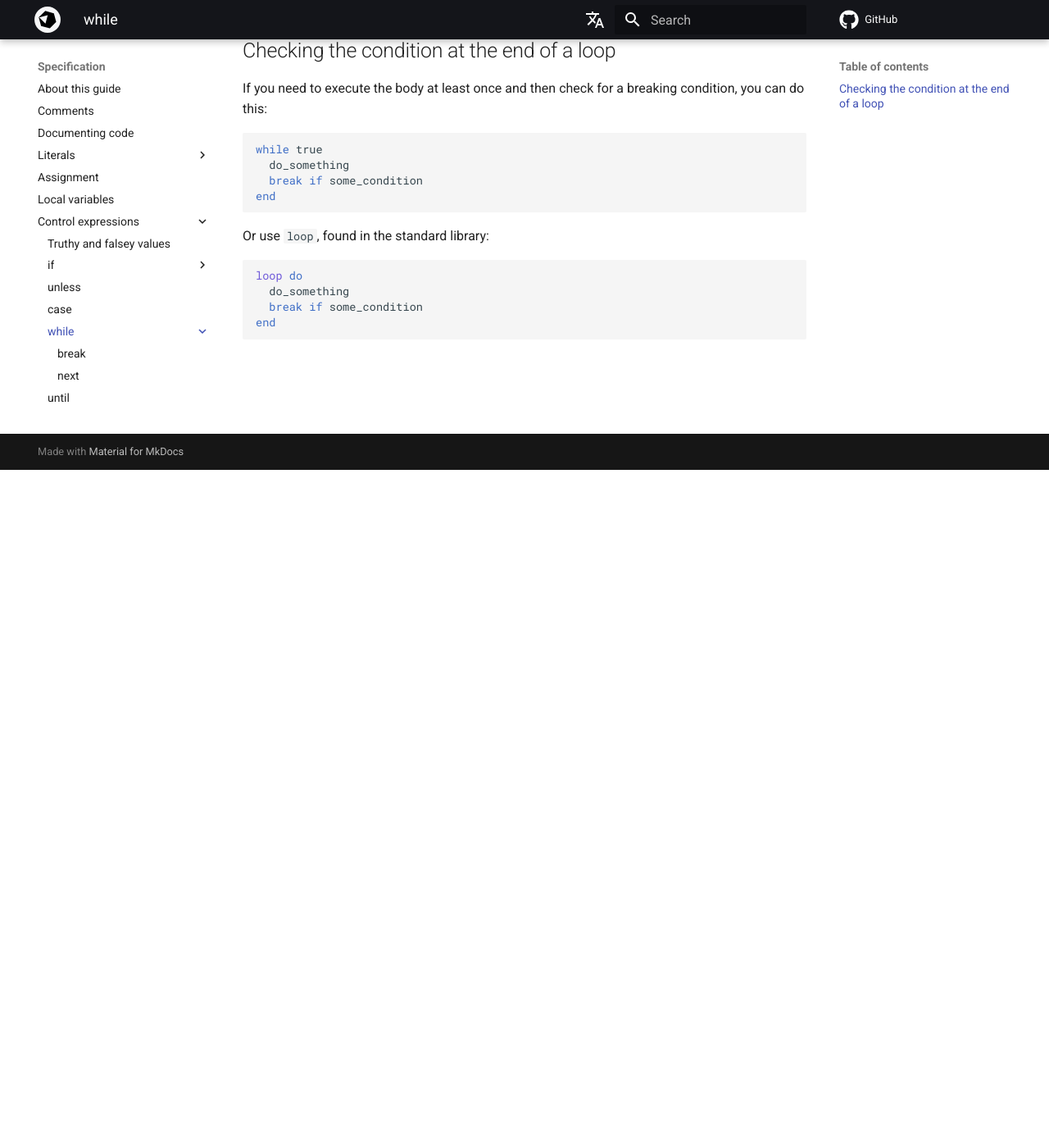
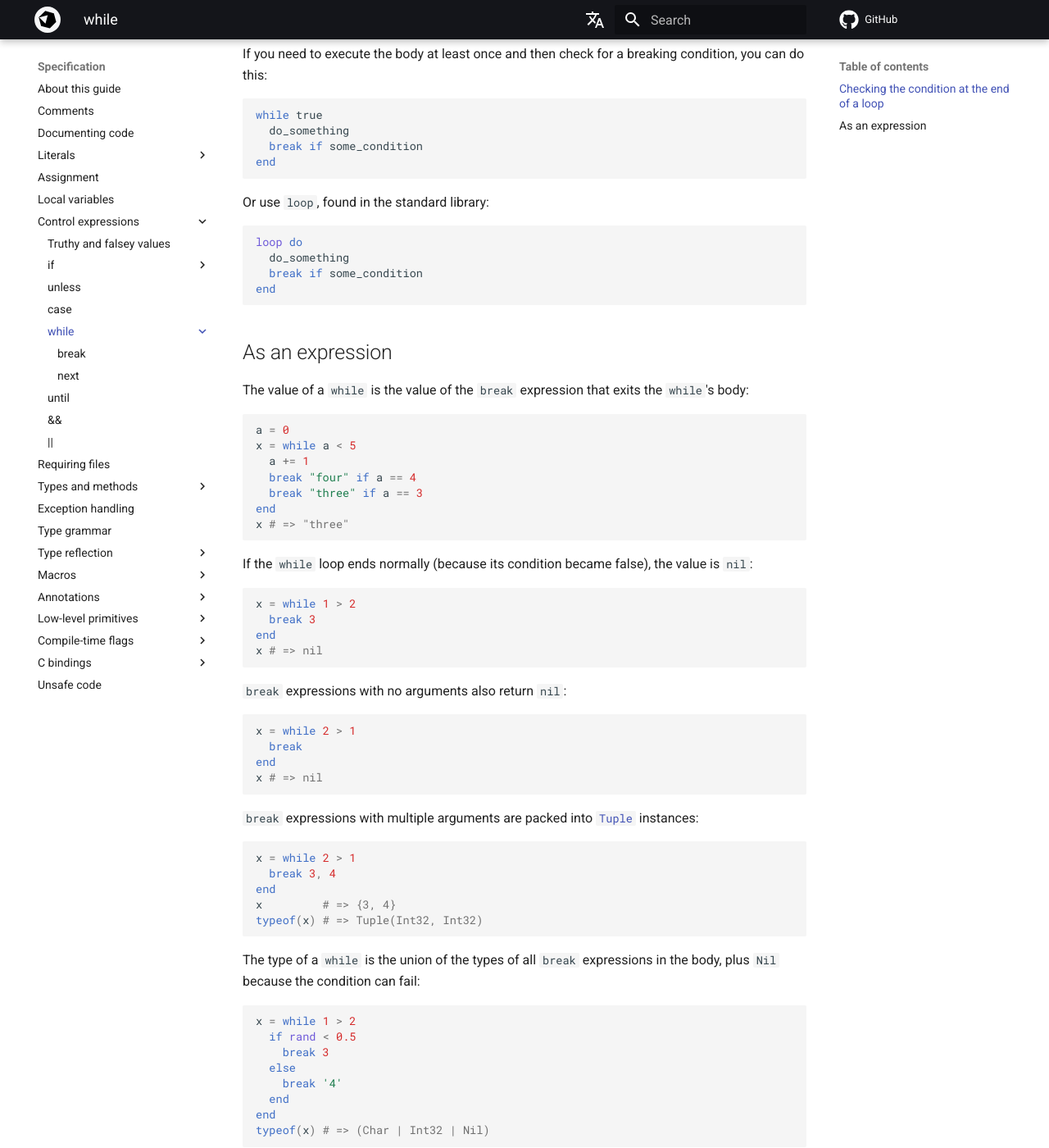
Before and after one commit to crystal-lang/crystal-book, an MkDocs documentation site: the page built from docs/syntax_and_semantics/while.md, in a window 1280 px wide and 1400 px high, scrolled down 827 px. Shown: the whole window at 82% size. Built offline with MkDocs 1.6.1 and Material for MkDocs 9.7.7, drawn with Linux system fonts in a browser that asks for light colours; nearby versions of some CDN libraries; library files that are not in the unit come from our copies; comment, search, counter and statistics services are not loaded; some of the changed text lies outside the part shown.

Commit message:
Add docs for values of `while` expressions (#504)
Co-authored-by: Oleh Prypin <oleh@pryp.in>

````diff
--- a/docs/syntax_and_semantics/while.md
+++ b/docs/syntax_and_semantics/while.md
@@ -46,3 +44,78 @@
   break if some_condition
 end
 ```
+
+## As an expression
+
+The value of a `while` is the value of the `break` expression that exits the `while`'s body:
+
+```crystal
+a = 0
+x = while a < 5
+  a += 1
+  break "four" if a == 4
+  break "three" if a == 3
+end
+x # => "three"
+```
+
+If the `while` loop ends normally (because its condition became false), the value is `nil`:
+
+```crystal
+x = while 1 > 2
+  break 3
+end
+x # => nil
+```
+
+`break` expressions with no arguments also return `nil`:
+
+```crystal
+x = while 2 > 1
+  break
+end
+x # => nil
+```
+
+`break` expressions with multiple arguments are packed into [`Tuple`](https://crystal-lang.org/api/latest/Tuple.html) instances:
+
+```crystal
+x = while 2 > 1
+  break 3, 4
+end
+x         # => {3, 4}
+typeof(x) # => Tuple(Int32, Int32)
+```
+
+The type of a `while` is the union of the types of all `break` expressions in the body, plus `Nil` because the condition can fail:
+
+```crystal
+x = while 1 > 2
+  if rand < 0.5
+    break 3
+  else
+    break '4'
+  end
+end
+typeof(x) # => (Char | Int32 | Nil)
+```
+
+However, if the condition is exactly the `true` literal, then its effect is excluded from the return value and return type:
+
+```crystal
+x = while true
+  break 1
+end
+x         # => 1
+typeof(x) # => Int32
+```
+
+In particular, a `while true` expression with no `break`s has the `NoReturn` type, since the loop can never be exited in the same scope:
+
+```crystal
+x = while true
+  puts "yes"
+end
+x         # unreachable
+typeof(x) # => NoReturn
+```
````
Also changed, not shown: other parts of docs/syntax_and_semantics/while.md (+0 -2 lines), docs/syntax_and_semantics/until.md (+1 -1 lines).
